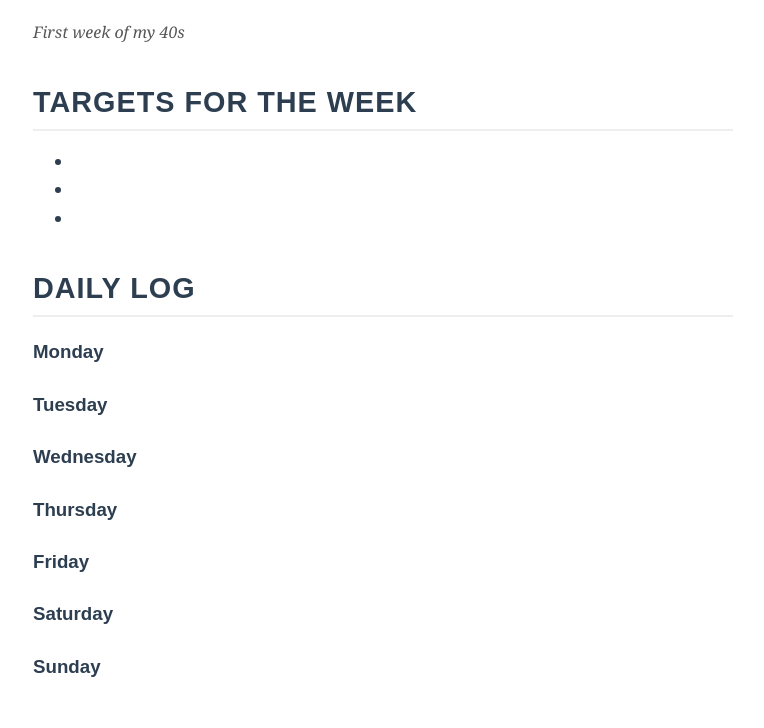
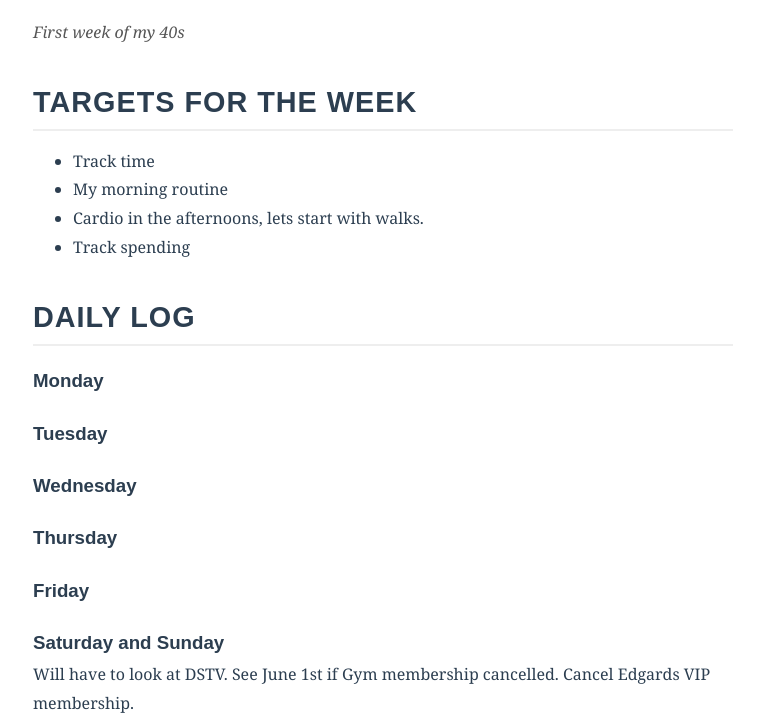
Before and after one commit to DeepSynchronicity/personal-website, a plain HTML site: page roundups/WR2623.html in a window 1280 px wide. Shown: the part 191-919 px from the top of the page, without its empty margins (257-1021 px from the left). Drawn offline with Linux system fonts and the light colour scheme.

Commit message:
June 1st. Launch Day

```diff
--- a/roundups/WR2623.html
+++ b/roundups/WR2623.html
@@ -16,9 +16,10 @@
 <section>
 <h2>TARGETS FOR THE WEEK</h2>
 <ul>
-            <li></li>
-            <li></li>
-            <li></li>
+            <li> Track time</li>
+            <li> My morning routine</li>
+            <li> Cardio in the afternoons, lets start with walks.</li>
+            <li> Track spending</li>
         </ul>
 </section>
 
@@ -34,9 +35,9 @@
 
 <h3>Friday</h3>
 
-<h3>Saturday</h3>
+<h3>Saturday and Sunday</h3>
+Will have to look at DSTV. See June 1st if Gym membership cancelled. Cancel Edgards VIP membership.
 
-<h3>Sunday</h3>
 
 </section>
 
```
Also changed, not shown: roundups/Template.html (+1 -2 lines), roundups/WR2622.html (+8 -8 lines).
